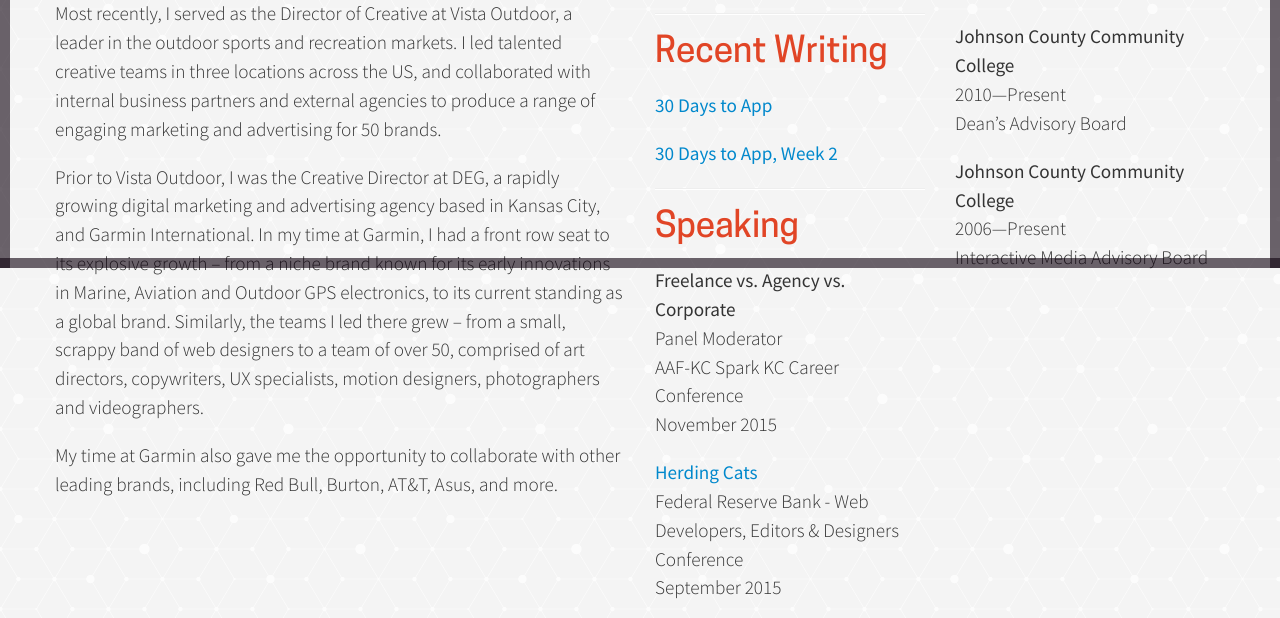
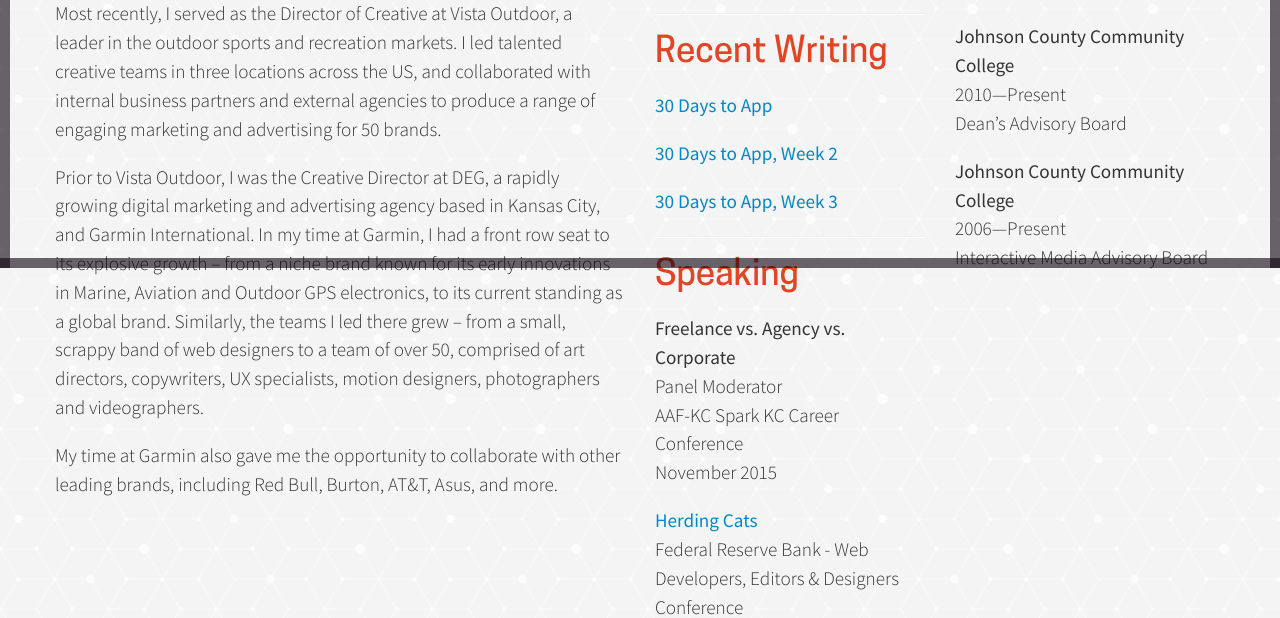
Before and after one commit to kylejohnston/kyle, a PHP site: page /about-kyle-johnston/ in a window 1280 px wide. Shown: the part 532-1150 px from the top of the page. Run offline with PHP 8.4, Linux system fonts and the light colour scheme; some libraries are stand-ins or nearby versions.

Commit message:
Updated recent writing

```diff
--- a/about-kyle-johnston.php
+++ b/about-kyle-johnston.php
@@ -56,6 +56,7 @@
 				<h2>Recent Writing</h2>
 				<p><strong><a href="https://medium.com/@kylejohnston/30-days-to-app-deec90cfb4de">30 Days to App</a></strong></p>
 				<p><strong><a href="https://medium.com/@kylejohnston/thirty-days-to-app-week-2-4a91f3bac6ce">30 Days to App, Week 2</a></strong></p>
+				<p><strong><a href="https://medium.com/@kylejohnston/30-days-to-app-week-3-33f85306b800">30 Days to App, Week 3</a></strong></p>
 				<hr>
 				<h2>Speaking</h2>
 				<p><strong>Freelance vs. Agency vs. Corporate</strong><br>Panel Moderator<br>AAF-KC Spark KC Career Conference<br>November 2015</p>
```
